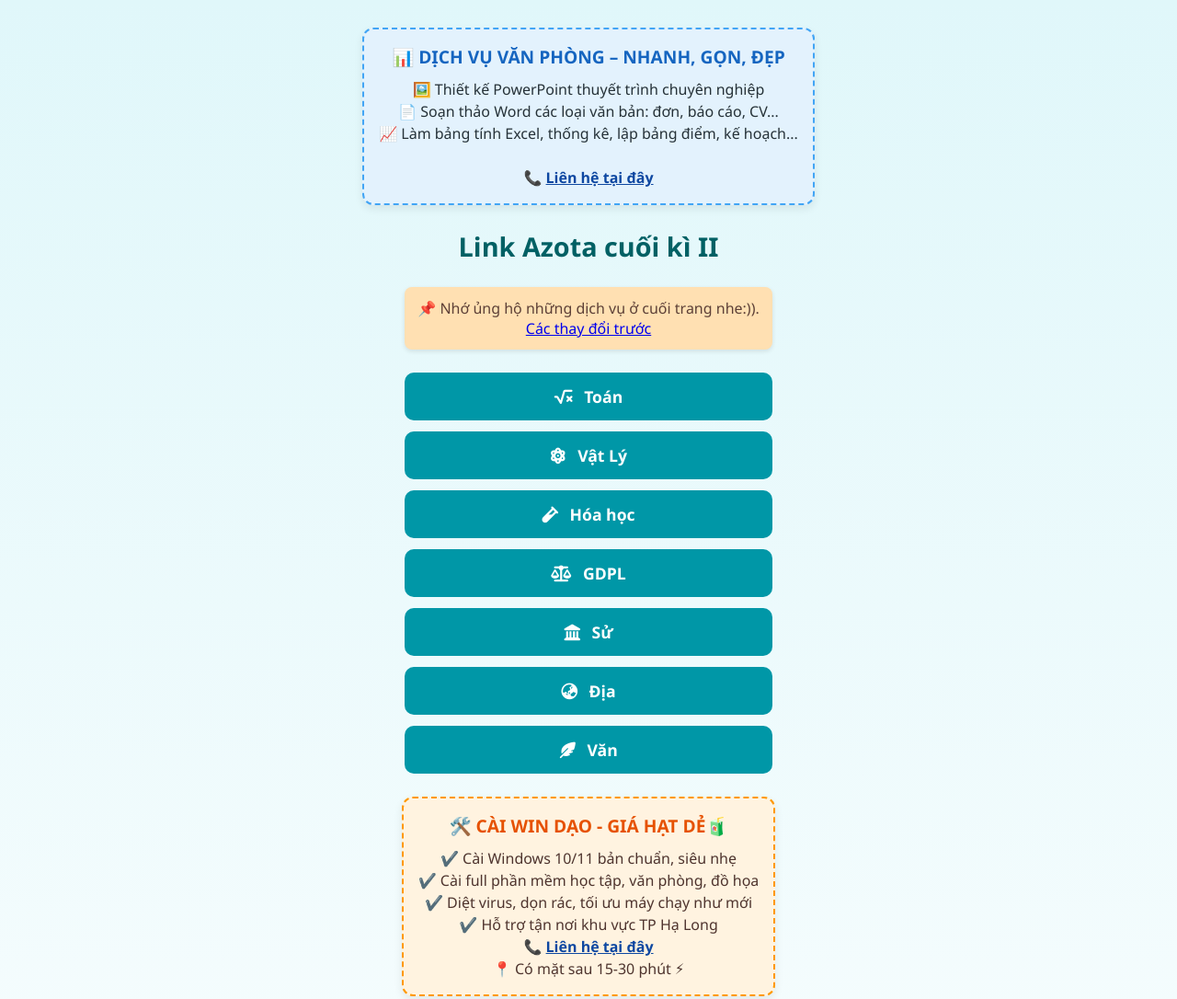
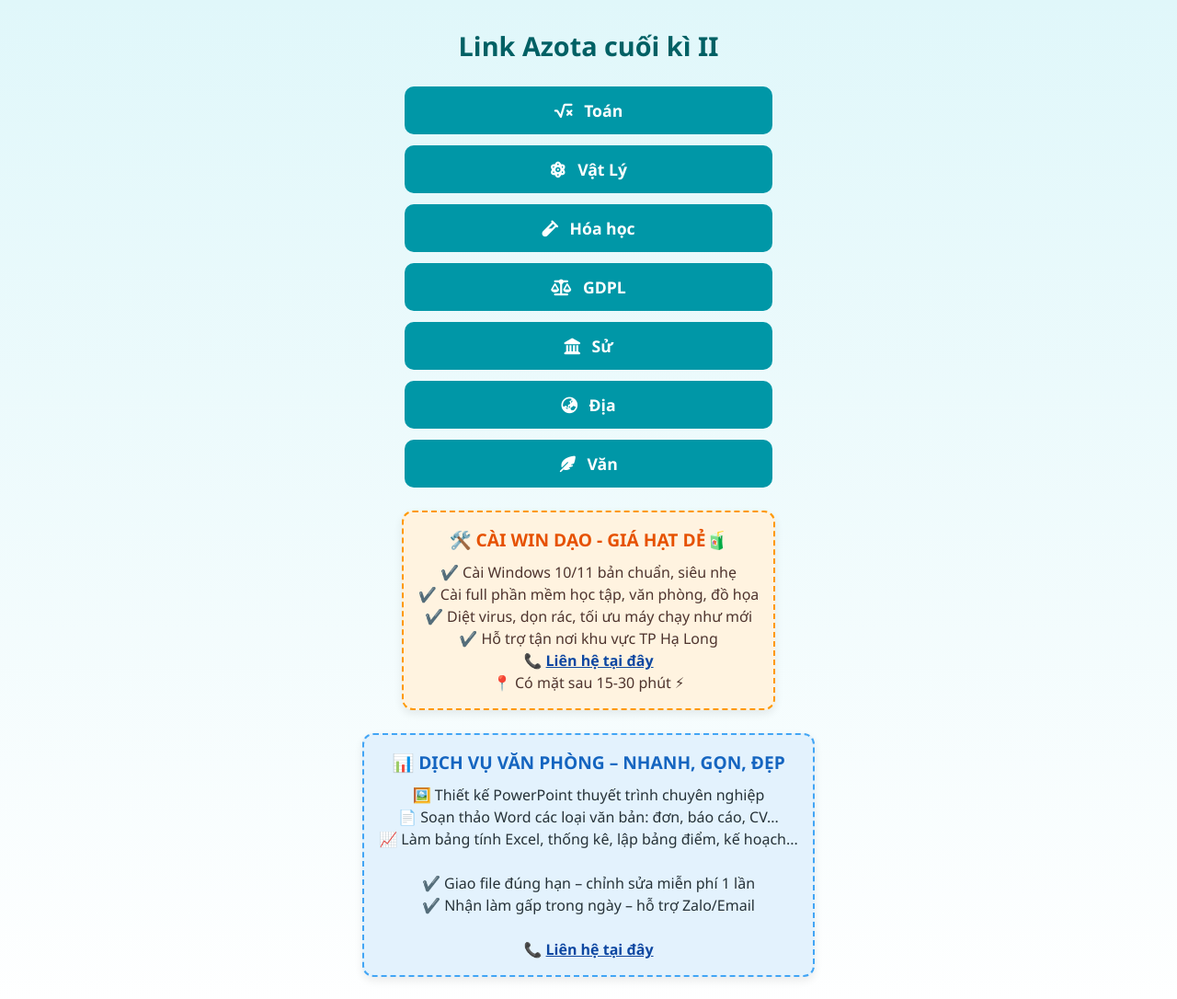
Before and after one commit to phuongga84-kfc/az, a plain HTML site: page index.html in a window 1280 px wide. Shown: the top 1086 px of the page at 92% size. Drawn offline with Linux system fonts and the light colour scheme; files whose address does not match are found by name.

Commit message:
Update index.htmld

```diff
--- a/index.html
+++ b/index.html
@@ -11,20 +11,8 @@
 </head>
 
 <body>
-    <div class="ad-box office">
-        <h3>📊 DỊCH VỤ VĂN PHÒNG – NHANH, GỌN, ĐẸP</h3>
-        <p>
-            🖼️ Thiết kế PowerPoint thuyết trình chuyên nghiệp<br>
-            📄 Soạn thảo Word các loại văn bản: đơn, báo cáo, CV...<br>
-            📈 Làm bảng tính Excel, thống kê, lập bảng điểm, kế hoạch...<br><br>
-            📞 <a href="contact.html">Liên hệ tại đây</a><br>
-        </p>
-    </div>
 
     <h2>Link Azota cuối kì II</h2>
-    <div class="note">
-        <p>📌 Nhớ ủng hộ những dịch vụ ở cuối trang nhe:)). <a href="log.html">Các thay đổi trước</a></p>
-    </div>
     <div class="list">
         <a href="subject/toan.html"><i class="fas fa-square-root-alt"></i> Toán</a>
         <a href="subject/ly.html"><i class="fas fa-atom"></i> Vật Lý</a>
@@ -49,12 +37,6 @@
         </p>
     </div>
 
-    <div>
-        <a href="https://atxs.io/r/19983190">
-            <img src="assets/img/atx.jpeg" height="250px" alt="">
-        </a>
-    </div><br>
-
     <div class="ad-box office">
         <h3>📊 DỊCH VỤ VĂN PHÒNG – NHANH, GỌN, ĐẸP</h3>
         <p>
```
